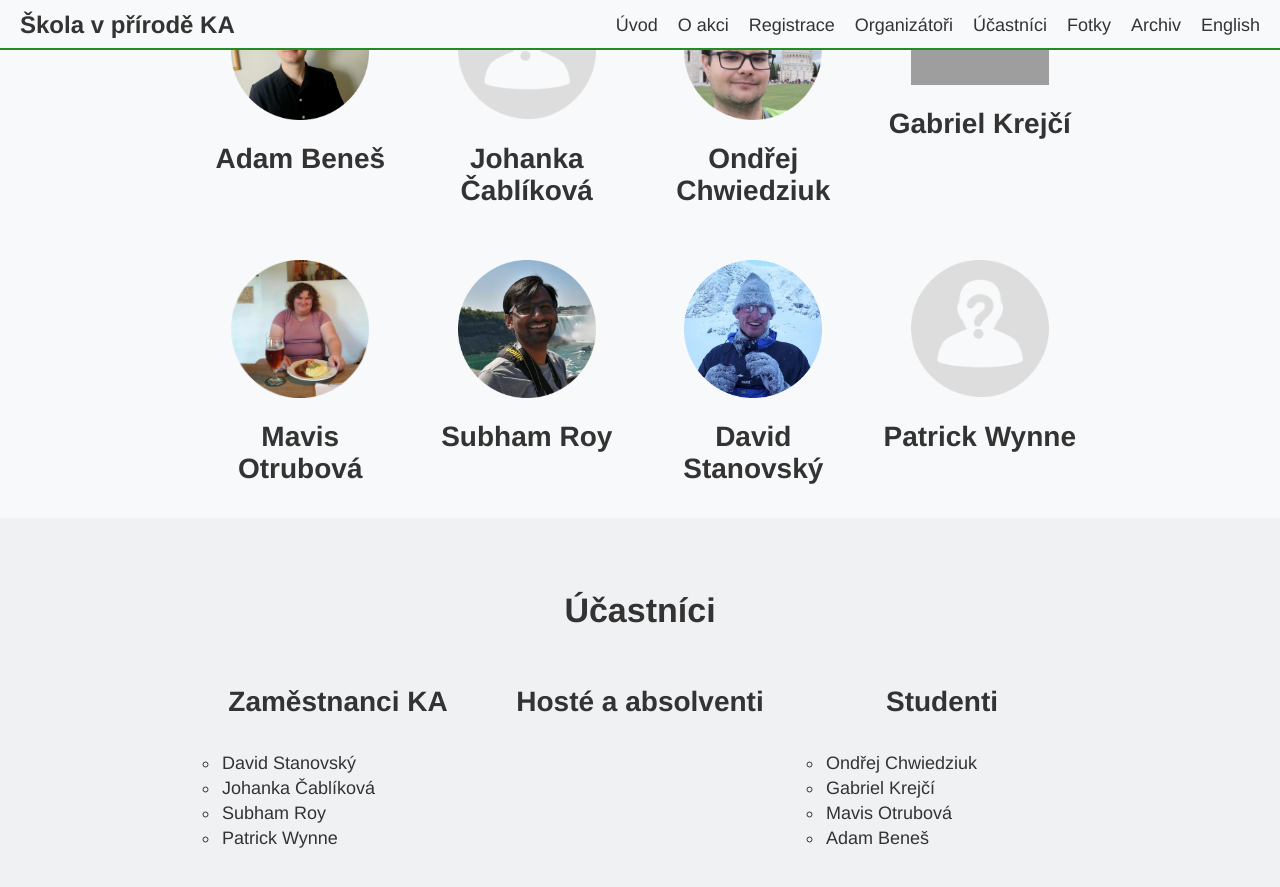
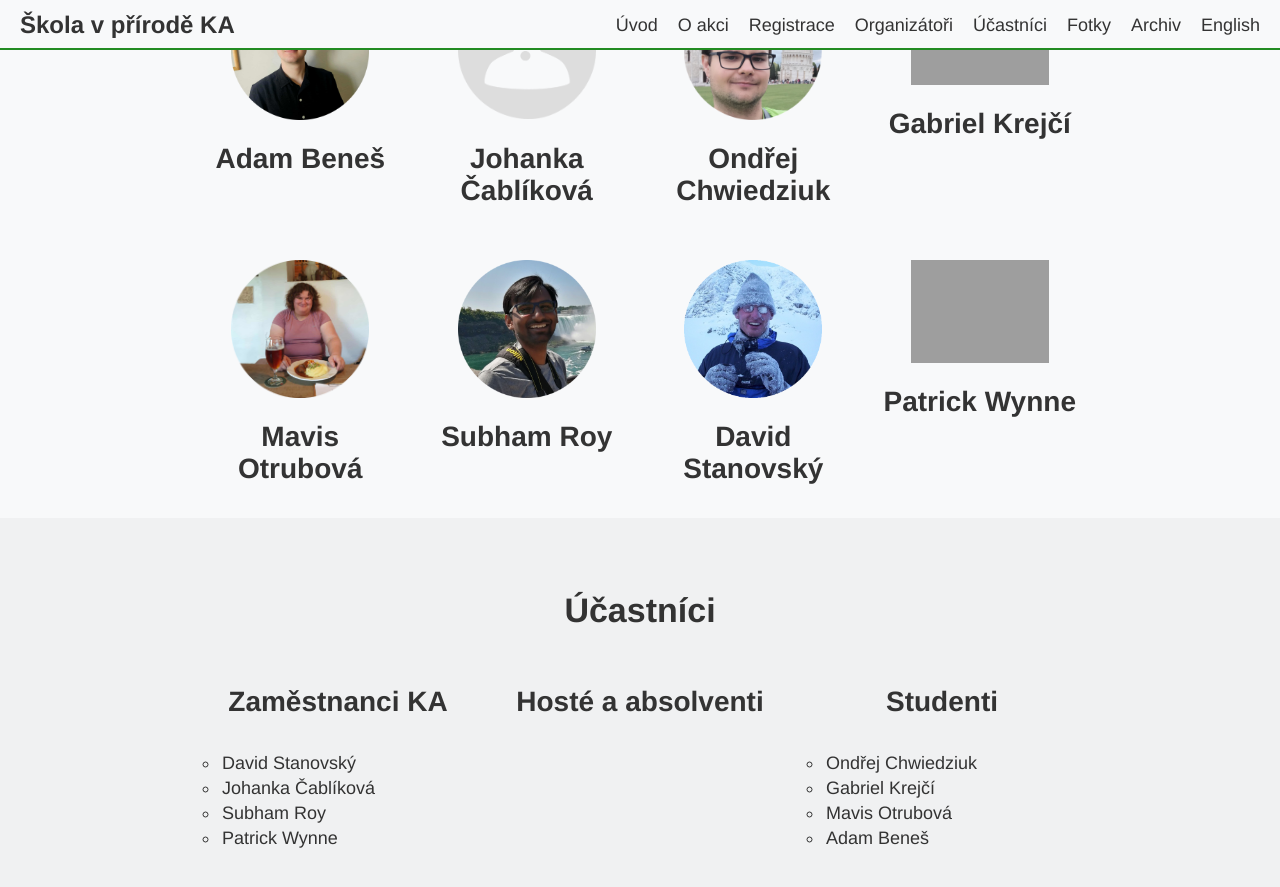
Before and after one commit to ondrachwiedziuk/skolavprirodenew, a Jekyll site: the page built from index.md, in a window 1280 px wide and 900 px high, scrolled down 3119 px. Shown: the top 887 px of the window. Built offline with Jekyll 4.4.1, drawn with Linux system fonts in a browser that asks for light colours.

Commit message:
Patrick, fix frontpage

```diff
--- a/_includes/organizers.html
+++ b/_includes/organizers.html
@@ -37,7 +37,7 @@
                 <h2>David Stanovský</h2>
             </div>
             <div class="cell">
-                <img src="{{- 'assets/images/unknown.png' | absolute_url -}}" alt="Patrick Wynne">
+                <img src="{{- 'assets/images/Patrick.png' | absolute_url -}}" alt="Patrick Wynne">
                 <h2>Patrick Wynne</h2>
             </div>
             </div>
```
Also changed, not shown: _langs/en/frontpage.md (+1 -1 lines), 1 other file.
